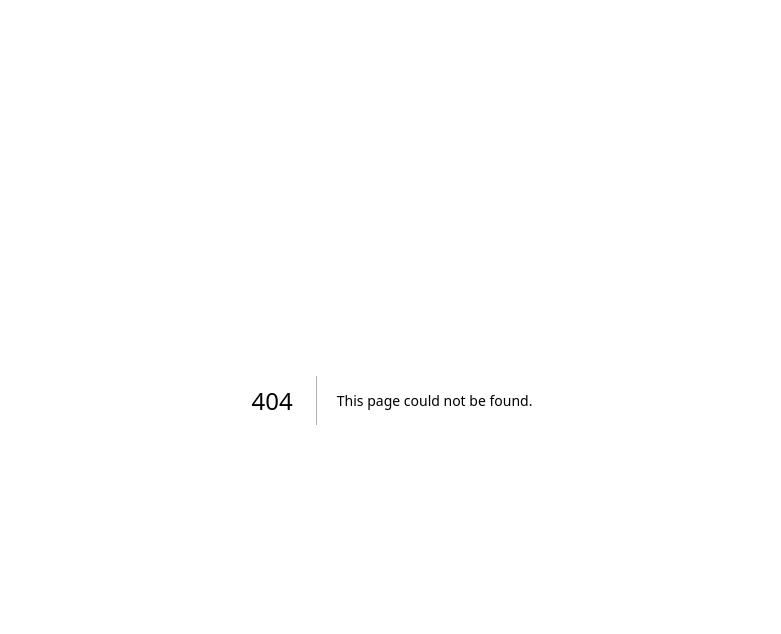
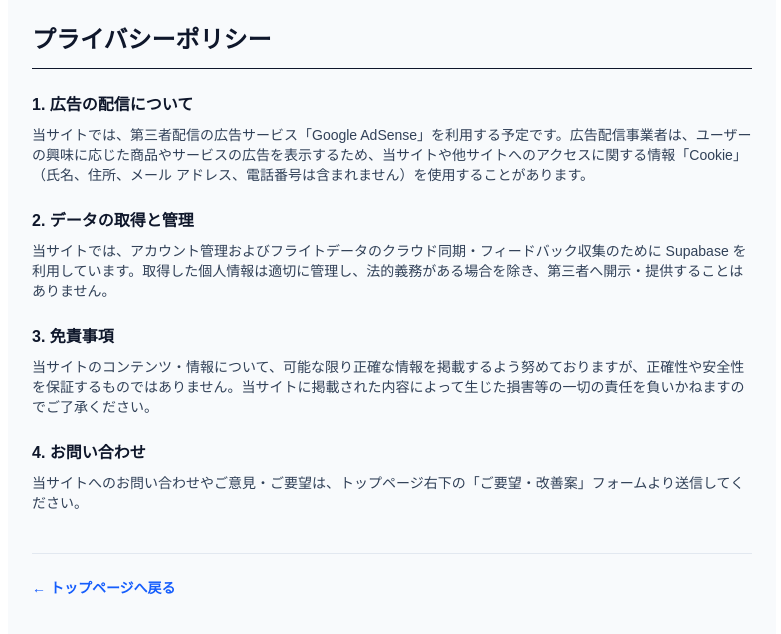
Before and after one commit to andytanadev-commits/ana-mileage-app, a Next.js app: page /privacy in a window 1280 px wide. Before the commit this address had no page. Shown: the top 634 px of the page, without its empty margins (248-1029 px from the left). Built offline with nearby package versions, Linux system fonts and the light colour scheme.

Commit message:
アフィリエイト枠とフッター/プライバシーポリシーの追加

```diff
--- a/app/page.tsx
+++ b/app/page.tsx
@@ -1196,6 +1196,22 @@ export default function Home() {
         </div>
       </div>
 
+      {/* アフィリエイト枠1：ANAカード訴求 */}
+      <div className="bg-gradient-to-r from-slate-900 to-indigo-950 rounded-xl p-5 text-white shadow-md mb-8 border border-indigo-900/50">
+        <div className="flex flex-col md:flex-row items-center justify-between gap-4">
+          <div className="space-y-1 text-center md:text-left">
+            <div className="flex items-center justify-center md:justify-start gap-2">
+              <span className="bg-amber-400 text-slate-950 font-black text-[10px] px-2 py-0.5 rounded-full uppercase">SFC修行必携</span>
+              <h3 className="font-bold text-sm text-amber-200">積算率・ボーナスマイルを最大化するANAカード</h3>
+            </div>
+            <p className="text-xs text-slate-300">ゴールド以上のカードなら搭乗ボーナスマイル25%〜UP。修行中の効率が大幅に向上します。</p>
+          </div>
+          <div className="flex items-center gap-2 flex-shrink-0 w-full md:w-auto">
+            <a href="https://your-affiliate-link-gold.com" target="_blank" rel="noopener noreferrer" className="flex-1 md:flex-none text-center bg-amber-500 hover:bg-amber-600 text-slate-950 font-bold text-xs px-4 py-2.5 rounded-lg transition">ANAゴールドを発行 💳</a>
+          </div>
+        </div>
+      </div>
+
       {/* LTMシミュレーション */}
       <div className="bg-gradient-to-r from-slate-900 via-slate-850 to-slate-800 text-white p-6 rounded-xl shadow-md mb-8">
         <div className="flex justify-between items-center mb-2">
@@ -1521,6 +1537,29 @@ export default function Home() {
         <span>💬</span> ご要望・改善案
       </button>
 
+      {/* アフィリエイト枠2：ホテル予約訴求 */}
+      <div className="mt-8 bg-white p-5 rounded-xl border border-slate-200 shadow-sm text-center md:text-left md:flex justify-between items-center gap-4">
+        <div>
+          <h3 className="font-bold text-sm text-slate-800">🏨 修行フライトの宿泊手配はお済みですか？</h3>
+          <p className="text-xs text-slate-500 mt-1">宿泊でもマイルが貯まる予約サイトで修行コストを無駄なく活用しましょう。</p>
+        </div>
+        <div className="mt-3 md:mt-0 flex gap-2 justify-center flex-shrink-0">
+          <a href="https://your-affiliate-link-hotel.com" target="_blank" rel="noopener noreferrer" className="bg-blue-600 hover:bg-blue-700 text-white font-bold text-xs px-4 py-2.5 rounded-lg transition">ホテルを探す ✈️</a>
+        </div>
+      </div>
+
+      {/* フッターリンク */}
+      <footer className="mt-16 text-center text-xs text-slate-500 space-y-2 border-t border-slate-200/60 pt-6 pb-20">
+        <div className="flex justify-center gap-4 font-medium">
+          <a href="/privacy" className="hover:underline text-slate-600">プライバシーポリシー</a>
+          <span>•</span>
+          <button onClick={() => setIsFeedbackOpen(true)} className="hover:underline text-slate-600 cursor-pointer">お問い合わせ</button>
+        </div>
+        <p>© 2026 ANA マイレージ＆PP管理 by AT Corporation LLC All Rights Reserved.</p>
+      </footer>
+
+      {/* フィードバック用自作モーダル */}
+      {/* ...既存コード... */}
     </main>
   );
 }
--- /dev/null
+++ b/app/privacy/page.tsx
@@ -0,0 +1,41 @@
+import Link from 'next/link';
+
+export const metadata = {
+  title: 'プライバシーポリシー | ANA マイレージ＆PP管理',
+};
+
+export default function PrivacyPage() {
+  return (
+    <main className="min-h-screen bg-slate-50 text-slate-800 p-6 max-w-3xl mx-auto font-sans leading-relaxed">
+      <h1 className="text-2xl font-bold mb-6 border-b pb-3 text-slate-900">プライバシーポリシー</h1>
+
+      <section className="space-y-6 text-sm text-slate-700">
+        <div>
+          <h2 className="font-bold text-base text-slate-900 mb-2">1. 広告の配信について</h2>
+          <p>当サイトでは、第三者配信の広告サービス「Google AdSense」を利用する予定です。広告配信事業者は、ユーザーの興味に応じた商品やサービスの広告を表示するため、当サイトや他サイトへのアクセスに関する情報「Cookie」（氏名、住所、メール アドレス、電話番号は含まれません）を使用することがあります。</p>
+        </div>
+
+        <div>
+          <h2 className="font-bold text-base text-slate-900 mb-2">2. データの取得と管理</h2>
+          <p>当サイトでは、アカウント管理およびフライトデータのクラウド同期・フィードバック収集のために Supabase を利用しています。取得した個人情報は適切に管理し、法的義務がある場合を除き、第三者へ開示・提供することはありません。</p>
+        </div>
+
+        <div>
+          <h2 className="font-bold text-base text-slate-900 mb-2">3. 免責事項</h2>
+          <p>当サイトのコンテンツ・情報について、可能な限り正確な情報を掲載するよう努めておりますが、正確性や安全性を保証するものではありません。当サイトに掲載された内容によって生じた損害等の一切の責任を負いかねますのでご了承ください。</p>
+        </div>
+
+        <div>
+          <h2 className="font-bold text-base text-slate-900 mb-2">4. お問い合わせ</h2>
+          <p>当サイトへのお問い合わせやご意見・ご要望は、トップページ右下の「ご要望・改善案」フォームより送信してください。</p>
+        </div>
+      </section>
+
+      <div className="mt-10 pt-6 border-t border-slate-200">
+        <Link href="/" className="text-blue-600 font-bold hover:underline text-sm flex items-center gap-1">
+          ← トップページへ戻る
+        </Link>
+      </div>
+    </main>
+  );
+}
```
